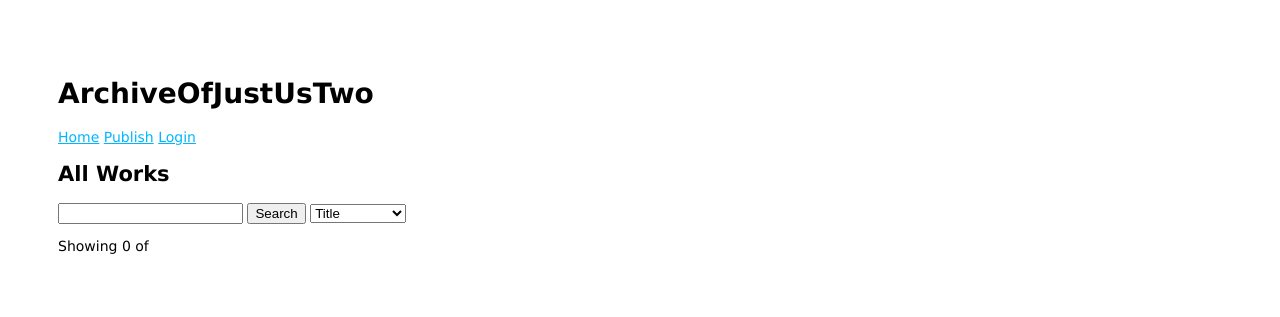
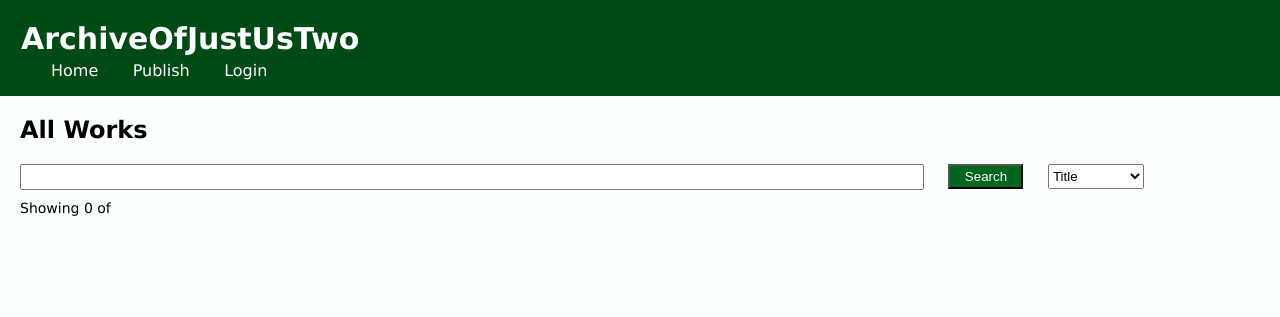
Before and after one commit to EmmaleeRich/AO2, a Node server app: template views/works.ejs in a window 1280 px wide. Shown: the top 317 px of the page. Run offline with Node 20, Linux system fonts and the light colour scheme; the template is opened without the code that fills it, so the values that code supplies are empty; some libraries are stand-ins or nearby versions.

Commit message:
css for header and works.ejs

```diff
--- a/public/stylesheets/style.css
+++ b/public/stylesheets/style.css
@@ -1,8 +1,104 @@
 body {
-  padding: 50px;
+  /*padding: 50px;*/
+  margin: 0;
   font: 14px "Lucida Grande", Helvetica, Arial, sans-serif;
+  background-color: #fbfffd;
+}
+a{
+  text-decoration: none;
+}
+a:hover {
+  background-color: #efefef;
 }
 
-a {
-  color: #00B7FF;
+/*#region Header*/
+header {
+  background: #004a16;
+  justify-content: space-between;
+  padding: 16px;
 }
+
+header h1 {
+  font-size: 30px;
+  margin: 5px;
+  display: inline-block;
+  color: #ffffff;
+}
+
+header a {
+  color: #ffffff;
+  font-size: 16px;
+  padding: 0 15px;
+}
+header a:hover {
+  color: #dae6e3;
+  background: #004a16;
+}
+
+.header-links{
+  padding-left: 20px;
+}
+
+/*#endregion*/
+
+.shownCount {
+  margin: 10px 20px;
+}
+
+h2 {
+  font-size: 24px;
+  font-family: "Lucida Grande", Helvetica, Arial, sans-serif;
+  padding: 0 20px;
+}
+
+input{
+  margin: 0 20px;
+  height: 20px;
+  width: 70%;
+}
+
+.searchButton {
+  height: 25px;
+  margin: 0 20px 0 0px;
+  background: #00651d;
+  color: #fff;
+  width: 75px;
+}
+
+#searchTypeSelect{
+  height: 25px;
+}
+
+.card {
+  padding: 20px;
+  margin: 20px;
+  border-width: 1px;
+  border-style: solid;
+  border-color: black;
+  font-family: MS, Geneva, Tahoma, sans-serif;
+  background-color: #fff;
+}
+
+.card h3{
+  font-size: 22px;
+  margin-top: 0;
+  margin-bottom: 10px;
+}
+.card h3 a{
+  text-decoration-line: underline;
+}
+
+.card div{
+  display: flex;
+  flex-wrap: wrap;
+  align-items: center;
+}
+
+.card h4{
+  margin-top: 10px;
+  margin-bottom: 10px;
+}
+
+.card div a{
+  padding-left: 5px;
+}
--- a/views/partials/header.ejs
+++ b/views/partials/header.ejs
@@ -6,10 +6,10 @@
 </head>
 <body>
 <header>
-    <div>
         <h1>ArchiveOfJustUsTwo</h1>
+    <nav class="header-links">
         <a href='/'>Home</a>
         <a href='/publish'>Publish</a>
         <a href='/login'>Login</a>
-    </div>
+    </nav>
 </header>
--- a/views/works.ejs
+++ b/views/works.ejs
@@ -4,7 +4,7 @@
 <form action="/" method="GET">
     <label for="searchInput"></label>
     <input type="text" id="searchInput" value="<%= filter %>">
-    <button type="submit">Search</button>
+    <button type="submit" class="searchButton">Search</button>
     <select id="searchTypeSelect">
         <option value="title" <%= "title" === filterType ? 'selected' : '' %>>Title</option>
         <option value="author" <%= "author" === filterType ? 'selected' : '' %>>Author</option>
@@ -13,22 +13,21 @@
         <option value="tag" <%= "tag" === filterType ? 'selected' : '' %>>Tag</option>
     </select>
 </form>
-<p>Showing <%= works.length %> of <%= totalWorksCount %></p>
+<p class="shownCount">Showing <%= works.length %> of <%= totalWorksCount %></p>
 <!--TODO: Fix Links-->
 <% for (work of works) { %>
-    <article>
-        <h3><a href="/work"><%= work.title %></a></h3>
-        <h3><a href="/works">By: <%= work.author %></a></h3>
+    <article class="card">
+        <h3><a href="/work"><%= work.title %></a> by <a href="/works"><%= work.author %></a></h3>
         <div>
         <h4>Fandoms: </h4>
             <% for (tag of work.fandoms) { %>
-                <a href="<%= tag %>"><%= tag %></a>,
+                <a href="<%= tag %>"> <%= tag %></a>,
             <% } %>
         </div>
         <div>
         <h4>Relationships: </h4>
             <% for (tag of work.relationships) { %>
-                <a href="<%= tag %>"><%= tag %></a>,
+                  <a href="<%= tag %>"><%= tag %></a>,
             <% } %>
         </div>
         <div>
```
Also changed, not shown: views/work.ejs (+3 -5 lines).
